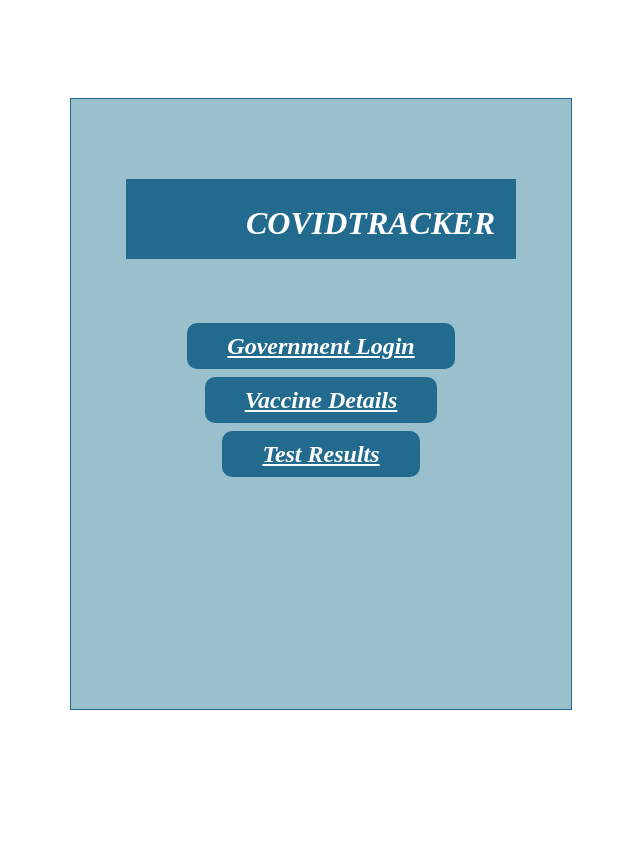
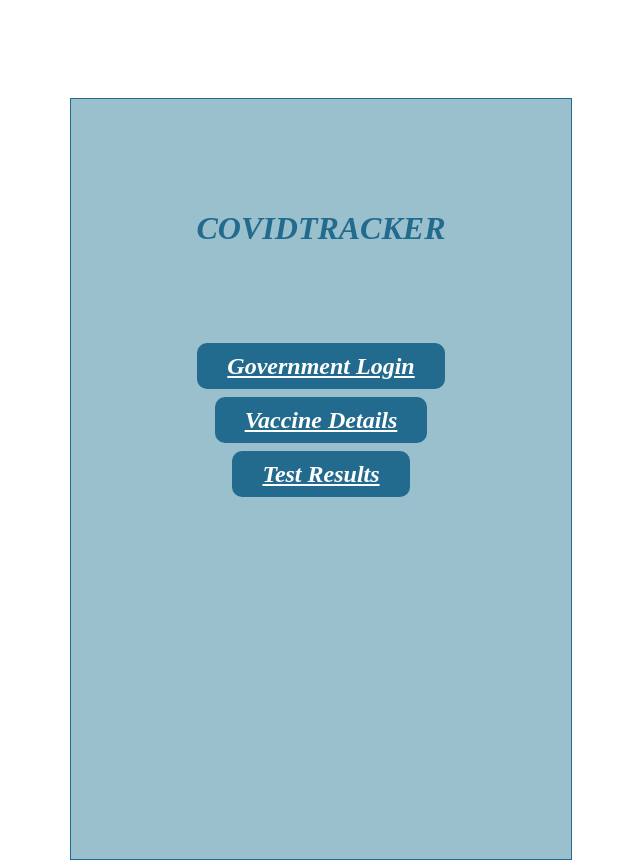
Before and after one commit to CovidT/Covidtracker, a Flask app: page / in a window 1280 px wide. Shown: the whole page, without its empty margins (319-959 px from the left). Before the commit the page ends 710 px from the top, so only its background shows below. Run offline with Flask 2, Linux system fonts and the light colour scheme; some libraries are stand-ins or nearby versions.

Commit message:
Add files via upload

```diff
--- a/static/style.css
+++ b/static/style.css
@@ -1,21 +1,19 @@
 .header{
-                padding: 5px 120px;
-                width: 150px;
-                height: 70px;
-                background-color: #236B8E;
+                padding: 10px 30px;
+                color: #236B8E;
             }
 
             .border{
                 padding: 80px 50px;
                 width: 400px;
-                height: 450px;
+                height: 600px;
                 border: 1px solid #236B8E;
                 border-radius: 0px;
                 background-color: #9AC0CD;
             }
 
             .btn {
-                padding: 10px 40px;
+                padding: 10px 30px;
                 background-color: #236B8E;
                 color: #FFFFFF;
                 font-weight: bold;
@@ -37,7 +35,7 @@
             }
 
             .word{
-                color: #FFFFFF;
+                color: #236B8E;
                 font-style: oblique;
                 font-weight: bold;
             }
@@ -47,3 +45,11 @@
                 font-style: oblique;
                 font-weight: bold;
             }
+
+            .content {
+                  display: none;
+                }
+                input:checked + span,
+                input:checked + input {
+                  display: block;
+            }
```
